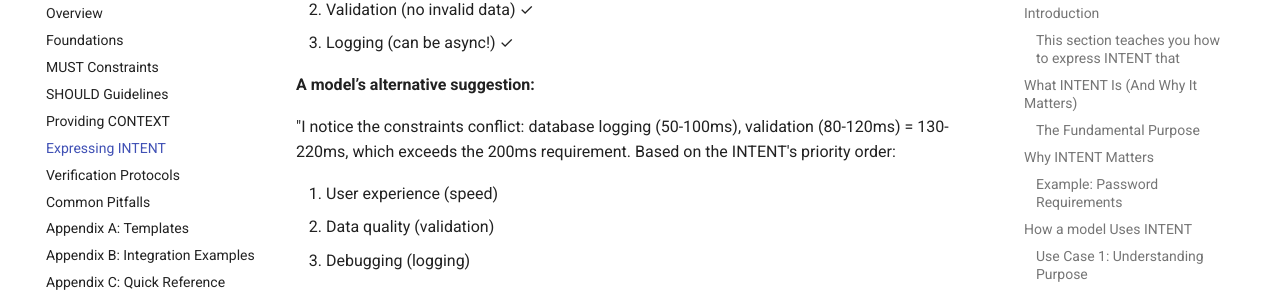
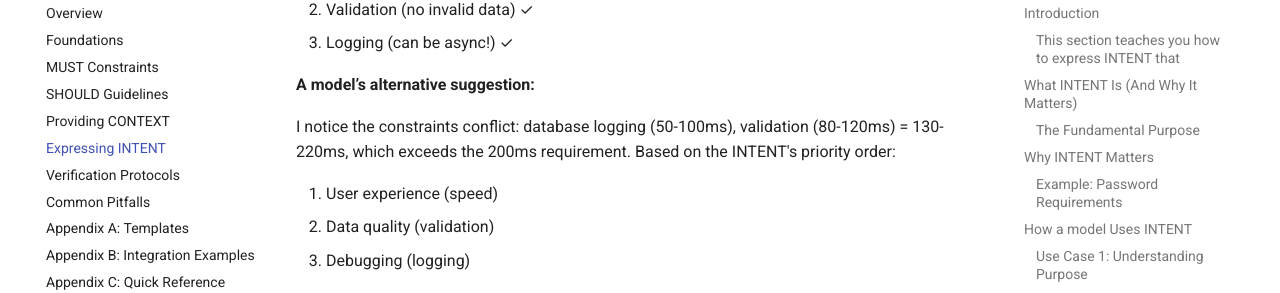
Before and after one commit to ArchieCur/ai-system-design, an MkDocs documentation site: the page built from docs/specifications/Specifications_5_Expressing_INTENT.md, in a window 1280 px wide and 900 px high, scrolled down 8823 px. Shown: the part 143-436 px from the top of the window. Built offline with MkDocs 1.6.1 and Material for MkDocs 9.7.7, drawn with Linux system fonts in a browser that asks for light colours; comment, search, counter and statistics services are not loaded.

```diff
--- a/docs/specifications/Specifications_5_Expressing_INTENT.md
+++ b/docs/specifications/Specifications_5_Expressing_INTENT.md
@@ -420,7 +420,7 @@ is important but can be done asynchronously if needed.
 
 **A model’s alternative suggestion:**
 
-"I notice the constraints conflict: database logging (50-100ms),
+I notice the constraints conflict: database logging (50-100ms),
 validation (80-120ms) = 130-220ms, which exceeds the 200ms requirement.
 Based on the INTENT's priority order:
 
```
